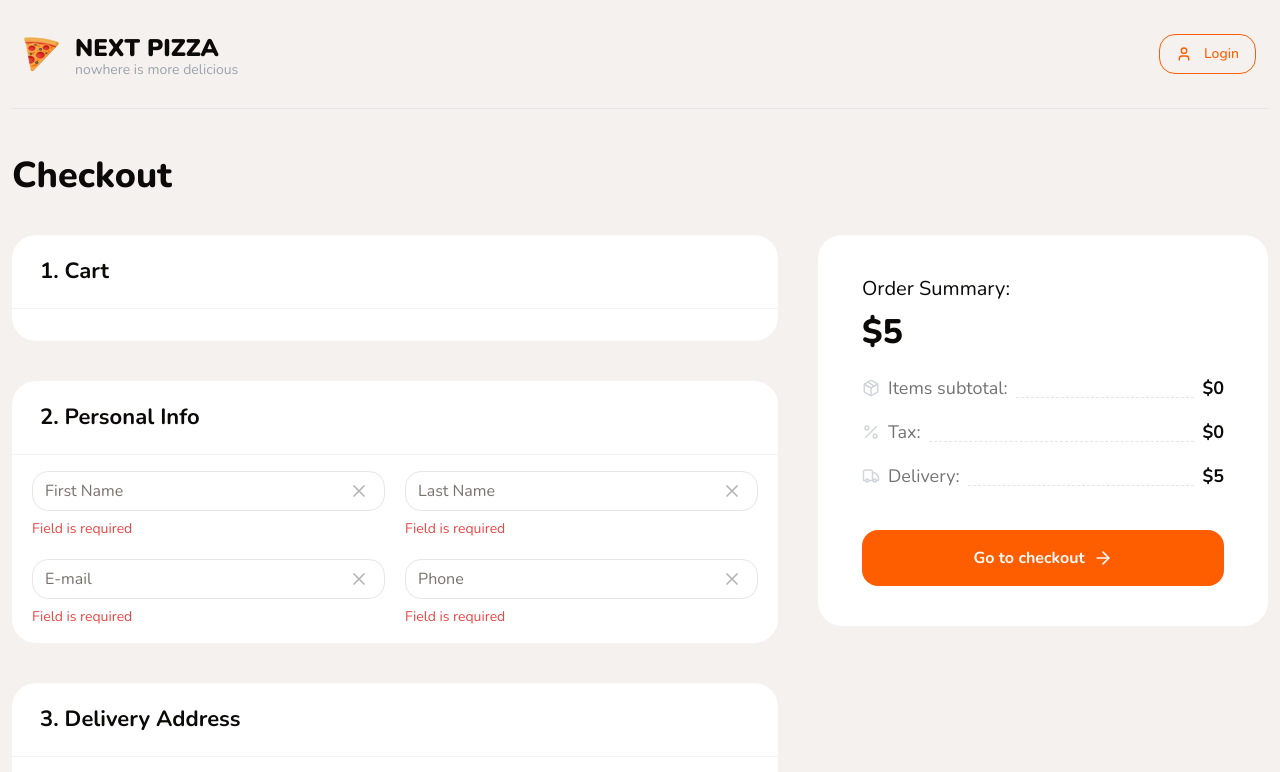
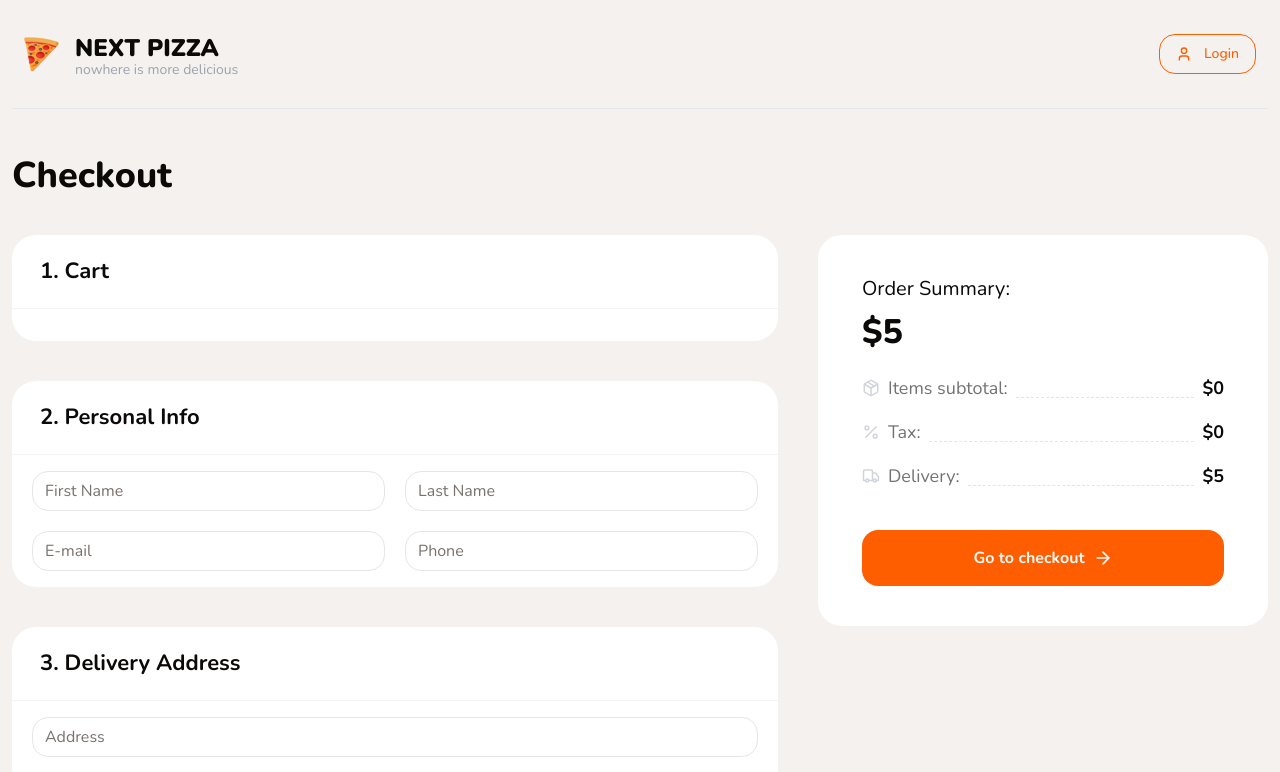
Before and after one commit to zachary-o/next-pizza, a Next.js app: page /checkout in a window 1280 px wide. Shown: the top 772 px of the page. Built offline with nearby package versions, Linux system fonts and the light colour scheme.

Commit message:
react hook form integration

```diff
--- a/src/app/(checkout)/checkout/page.tsx
+++ b/src/app/(checkout)/checkout/page.tsx
@@ -1,19 +1,22 @@
-"use client"
+"use client";
 
-import { CheckoutOrderSummary, Title } from "@/components/shared"
+import { CheckoutOrderSummary, Title } from "@/components/shared";
 import {
   CheckoutAdditionalInfo,
   CheckoutCart,
   CheckoutPersonalInfo,
-} from "@/components/shared/checkout-components"
-import { checkoutFormSchema, CheckoutFormValues } from "@/components/shared/checkout-components/checkout-form-schema"
-import { useCart } from "@/hooks"
-import { zodResolver } from "@hookform/resolvers/zod"
-import { useForm } from "react-hook-form"
+} from "@/components/shared/checkout-components";
+import {
+  checkoutFormSchema,
+  CheckoutFormValues,
+} from "@/components/shared/checkout-components/checkout-form-schema";
+import { useCart } from "@/hooks";
+import { zodResolver } from "@hookform/resolvers/zod";
+import { FormProvider, SubmitHandler, useForm } from "react-hook-form";
 
 export default function CheckoutPage() {
   const { totalAmount, items, updateCartItemQuantity, removeCartItem } =
-    useCart()
+    useCart();
 
   const form = useForm<CheckoutFormValues>({
     resolver: zodResolver(checkoutFormSchema),
@@ -24,21 +27,26 @@ export default function CheckoutPage() {
       address: "",
       comment: "",
     },
-  })
+  });
 
   const onClickCountButton = (
     id: number,
     quantity: number,
     type: "plus" | "minus"
   ) => {
-    const newQuantity = type === "plus" ? quantity + 1 : quantity - 1
+    const newQuantity = type === "plus" ? quantity + 1 : quantity - 1;
 
-    updateCartItemQuantity(id, newQuantity)
-  }
+    updateCartItemQuantity(id, newQuantity);
+  };
+
+  const onSubmit: SubmitHandler<CheckoutFormValues> = () => {};
 
   return (
     <div className="mt-10">
       <Title className="font-extrabold mb-8 text-[36px]" text="Checkout" />
+
+      <FormProvider {...form}>
+        <form onSubmit={form.handleSubmit(onSubmit)}>
           <div className="flex gap-10">
             {/* Left side */}
             <div className="flex flex-col gap-10 flex-1 mb-20">
@@ -56,6 +64,8 @@ export default function CheckoutPage() {
               <CheckoutOrderSummary totalAmount={totalAmount} />
             </div>
           </div>
+        </form>
+      </FormProvider>
     </div>
-  )
+  );
 }
--- a/src/components/shared/form-components/form-input.tsx
+++ b/src/components/shared/form-components/form-input.tsx
@@ -1,12 +1,13 @@
-import React from "react"
-import { ClearButton, ErrorText, RequiredSymbol } from ".."
-import { Input } from "../../ui"
+import React from "react";
+import { useFormContext } from "react-hook-form";
+import { ClearButton, ErrorText, RequiredSymbol } from "..";
+import { Input } from "../../ui";
 
 interface Props extends React.InputHTMLAttributes<HTMLInputElement> {
-  name: string
-  label?: string
-  required?: boolean
-  className?: string
+  name: string;
+  label?: string;
+  required?: boolean;
+  className?: string;
 }
 
 export const FormInput: React.FC<Props> = ({
@@ -16,6 +17,20 @@ export const FormInput: React.FC<Props> = ({
   className,
   ...props
 }) => {
+  const {
+    register,
+    formState: { errors },
+    watch,
+    setValue,
+  } = useFormContext();
+
+  const value = watch(name);
+  const errorText = errors[name]?.message as string;
+
+  const onClickClearInput = () => {
+    setValue(name, "", { shouldValidate: true });
+  };
+
   return (
     <div className={className}>
       {label && (
@@ -25,11 +40,11 @@ export const FormInput: React.FC<Props> = ({
       )}
 
       <div className="relative">
-        <Input className="h-10 text-md" {...props} />
-        <ClearButton />
+        <Input className="h-10 text-md" {...props} {...register(name)} />
+        {value && <ClearButton onClick={onClickClearInput} />}
       </div>
 
-      <ErrorText className="mt-2" text="Field is required" />
+      {errorText && <ErrorText className="mt-2" text={errorText} />}
     </div>
-  )
-}
+  );
+};
```
Also changed, not shown: src/components/shared/cart-drawer.tsx (+20 -20 lines). Lines whose indentation alone changed are shown as unchanged.
